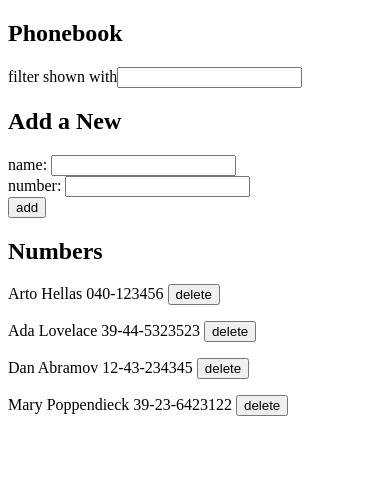
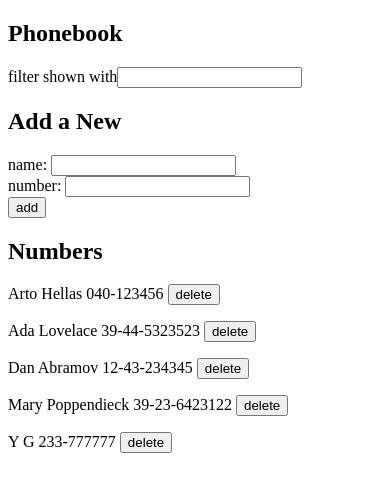
Before and after one commit to Yuan98Yu/exercises-for-full-stack-open, a React (Create React App) app in the folder part2/: page / in a window 390 px wide. Shown: the top 492 px of the page. Built offline with nearby package versions, Linux system fonts and the light colour scheme; data requests are answered from the project's data file.

Commit message:
finish exercise2.18: Phonebook step10

```diff
--- a/part2/db.json
+++ b/part2/db.json
@@ -19,6 +19,11 @@
       "name": "Mary Poppendieck",
       "number": "39-23-6423122",
       "id": 4
+    },
+    {
+      "name": "Y G",
+      "number": "233-777777",
+      "id": 5
     }
   ]
 }
--- a/part2/src/App.js
+++ b/part2/src/App.js
@@ -21,14 +21,24 @@ const App = (props) => {
   }
   const addNewPerson = (event) => {
     event.preventDefault()
-    if ( persons.map(person => person.name).includes(newName) ) {
-      alert(`${newName} is already added to phonebook`)
+    const curPerson = persons.find( person => person.name === newName)
+    const personObject = {
+      name: newName,
+      number: newNumber
+    }
+    if ( curPerson ) {
+      if (window.confirm(`${curPerson.name} is already added phone book, replace the old number with a new one?`) ) {
+        personObject.id = curPerson.id
+        personsService
+          .update(curPerson.id, personObject)
+          .then( () => {
+            const newPersons = persons.map(person => person.id === curPerson.id ? personObject : person)
+            setPersons(newPersons)
+          })
+          .catch(error => alert(error))
+      }
     }
     else {
-      const personObject = {
-        name: newName,
-        number: newNumber,
-      }
       personsService
       .create(personObject)
       .then(response => {
```
